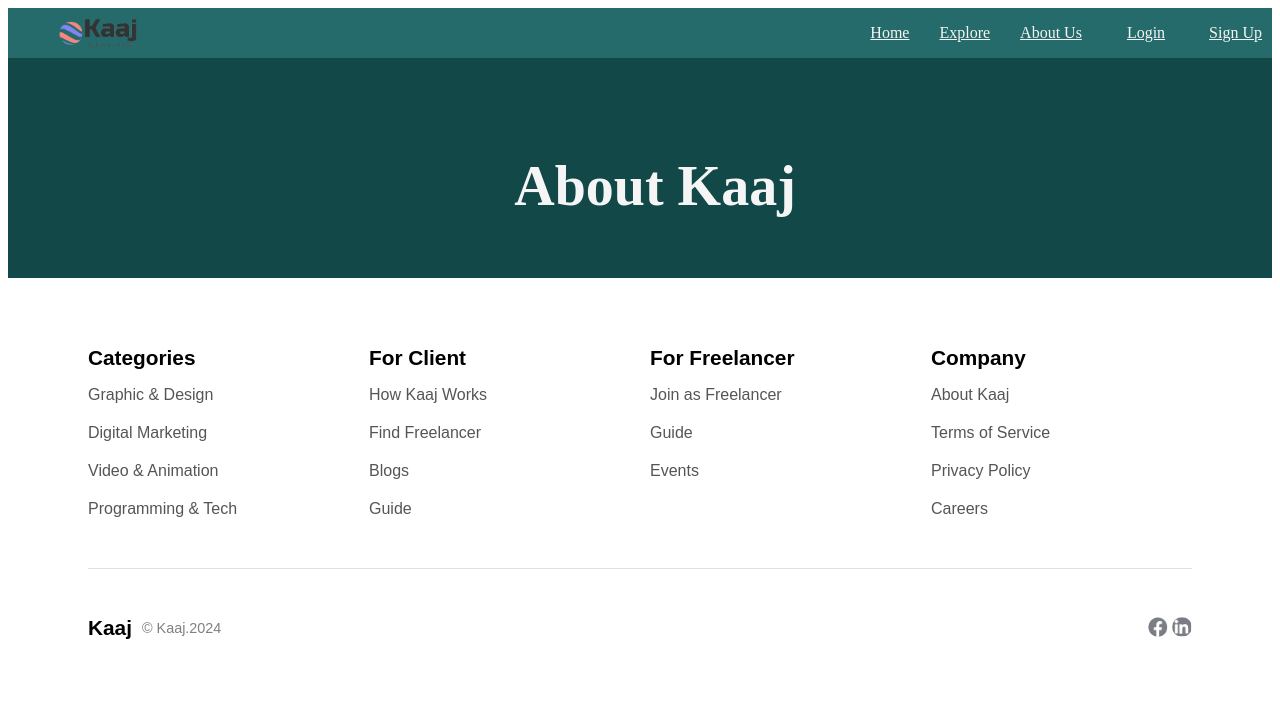
After one commit to suyanthapa/Freelancing-Project, a PHP site: page /about.php in a window 1280 px wide. The commit adds this page. Shown: the top 707 px of the page. Run offline with PHP 8.4, Linux system fonts and the light colour scheme.

Commit message:
feat: about page

```diff
--- /dev/null
+++ b/code/about.php
@@ -0,0 +1,10 @@
+<link rel="stylesheet" href="css/about.css">
+<!-- Header -->
+<?php include('header.php'); ?>
+<section class="hero-section">
+    <div class="container">
+        <h1>About Kaaj</h1>
+    </div>
+</section>
+<!-- Footer -->
+<?php include('footer.php'); ?>
--- /dev/null
+++ b/code/css/about.css
@@ -0,0 +1,19 @@
+.hero-section{
+    background-color: #134848;
+    text-align: justify;
+    padding: 50px;
+    height: 120px;
+    /* justify-content: left; */
+}
+.container{
+    display: flex;
+    max-width: 1200px;
+   margin-left: 30px;
+   color:whitesmoke;
+   align-items: center;
+   justify-content: center;
+}
+.container h1{
+    font-size: 3.5rem;
+    margin-bottom: 15px;
+}
--- a/code/css/dashboard.css
+++ b/code/css/dashboard.css
@@ -12,11 +12,11 @@
 }
 .container h1{
     font-size: 3.5rem;
-    margin-bottom: 8px;
+    margin-bottom: 12px;
 }
 .container h2{
     font-size: 2.5rem;
-    margin-bottom: 20px;
+    margin-bottom: 22px;
 }
 .container p{
 margin-bottom: 15px;
--- a/code/css/header.css
+++ b/code/css/header.css
@@ -7,11 +7,18 @@ top: 8px;
     align-items: center;
     background-color: #256b6b;
     color: whitesmoke;
+    height: 50px;
 }
 .logo{
+  display: flex;
   margin-left: 50px;
-    font-size: 1.5rem;
+    font-size: 1.7rem;
     font-weight: bold;
+}
+.logo img{
+  width: 80px;
+  height: 30px;
+  margin-right: 10px;
 }
 .nav-links{
     display: flex;
--- a/code/header.php
+++ b/code/header.php
@@ -1,14 +1,18 @@
 <link rel="stylesheet" href="css/header.css">
 <header class="header-navbar">
   <nav class="navbar">
-      <div class="logo">Kaaj</div>
+    <div class="logo">
+      <a href="index.php">
+        <img src="images/kaaj-logo.png" alt="kaaj logo" class="logo-icon">
+      </a>
+    </div>
     <ul class="nav-links">
       <li>
         <a href="index.php">Home</a>
       </li>
       <li class="dropdown">
         <a href="#">Explore</a>
-      <?php include ('explore.php');?>
+        <?php include('explore.php'); ?>
       </li>
       <li>
         <a href="about.php">About Us</a>
```
Also changed, not shown: code/images/kaaj-logo.png (added). Lines whose indentation alone changed are shown as unchanged.
